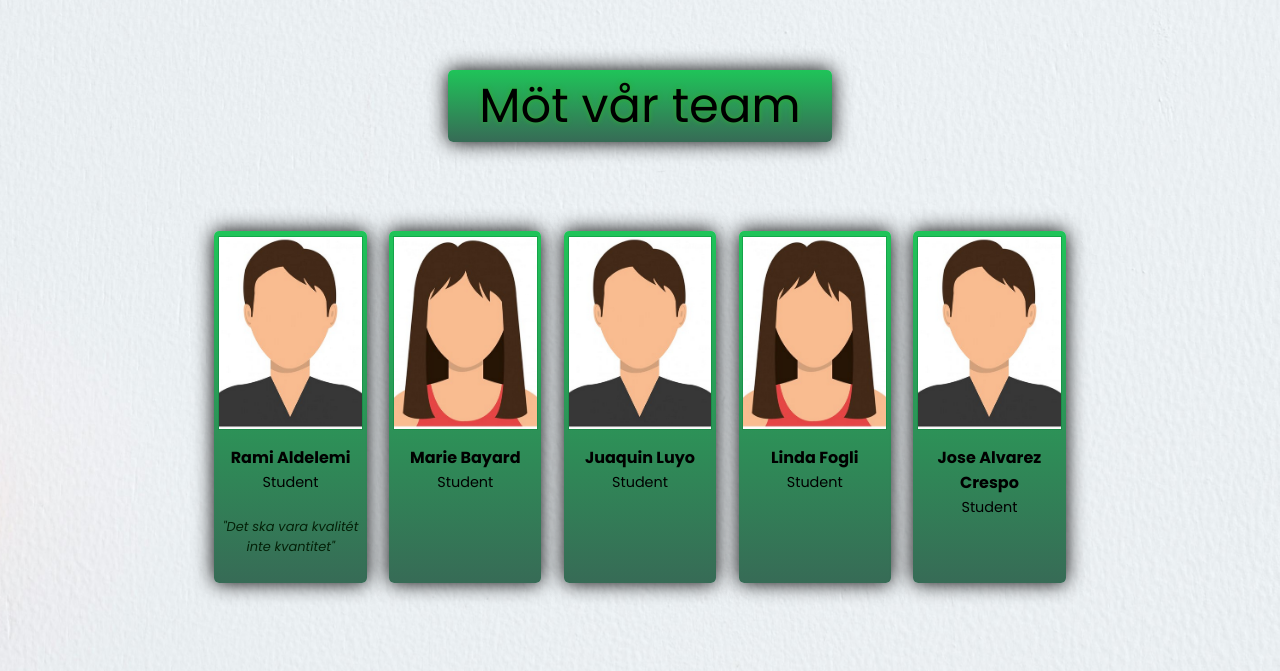
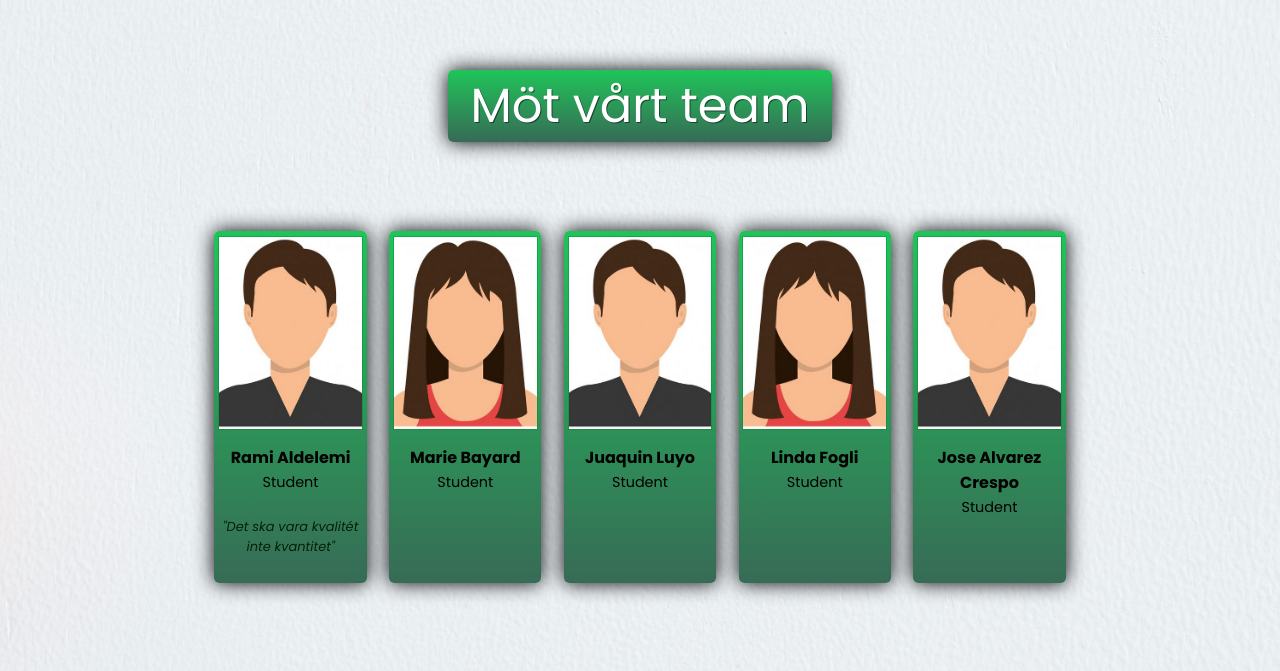
Before and after one commit to Lindayh/nutrition, a Flask app: page /team in a window 1280 px wide. Shown: the part 80-751 px from the top of the page. Run offline with Flask 3, Linux system fonts and the light colour scheme; some libraries are stand-ins or nearby versions.

Commit message:
färg byte och korrektion av stavning

```diff
--- a/static/style.css
+++ b/static/style.css
@@ -143,8 +143,9 @@ footer p {
     font-size: 3em;
     font-weight: normal;
     background: linear-gradient(rgb(31, 196, 89),rgb(55, 107, 86));
-    box-shadow: 0 0 20px 0;
-    text-shadow: 0 0 5px rgb(48, 171, 48);
+    box-shadow: 0 0 20px 0 black;
+    color: #ffffff;
+    text-shadow: 1px 1px rgba(0, 0, 0, 0.5);
     width: 30%;
     text-align: center;
     border-radius: 5px;
--- a/templates/team.html
+++ b/templates/team.html
@@ -4,7 +4,7 @@
 
 {% block content %}
 <div class="team-container">
-    <h2>Möt vår team</h2>
+    <h2>Möt vårt team</h2>
     <div class="team-info">
         <div class="card">
             <div class="card-image">
```
